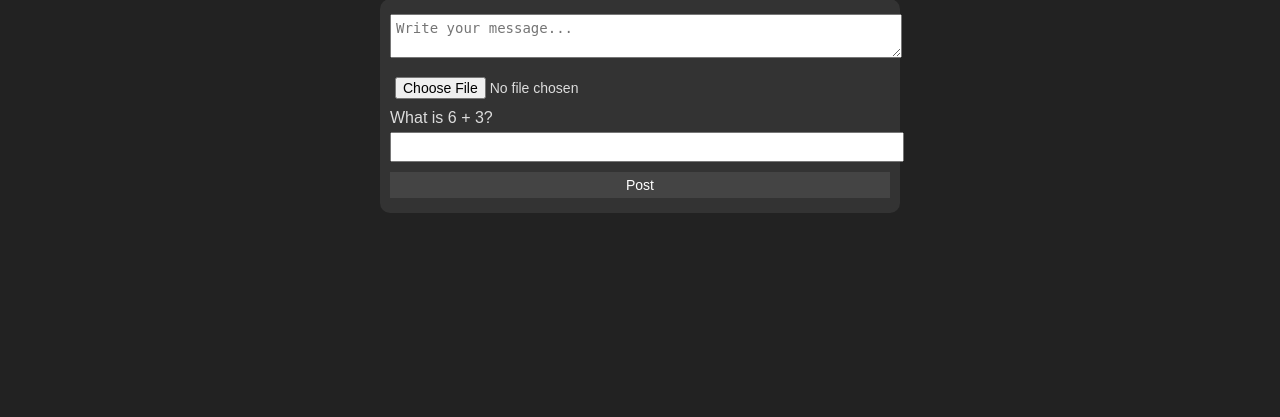
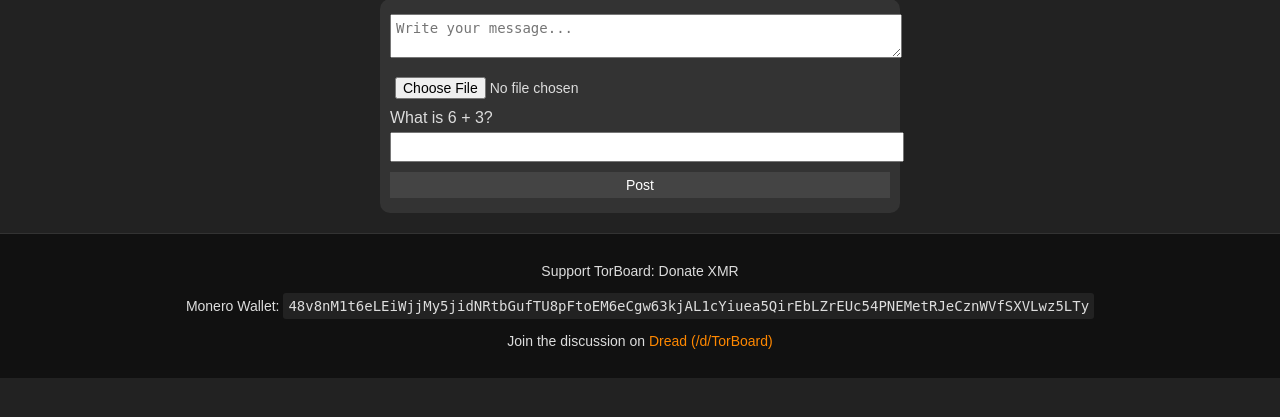
Before and after one commit to sdcat404/TorBoard, a PHP site: page /NEWindex.php in a window 1280 px wide. Shown: the part 187-604 px from the top of the page. Run offline with PHP 8.4, Linux system fonts and the light colour scheme.

Commit message:
Update NEWindex.php

```diff
--- a/NEWindex.php
+++ b/NEWindex.php
@@ -135,27 +135,52 @@
 if ($_SERVER['REQUEST_METHOD'] === 'POST' && isset($_POST['comment'])) {
     $postId = $_POST['post_id'];
     $commentName = htmlspecialchars($_POST['comment_name'] ?? 'Anonymous');
-    $comment = htmlspecialchars($_POST['comment']);
+    $commentText = htmlspecialchars($_POST['comment']);
 
-    $userId = $_SESSION['user_id'];
+    // Prevent blank comments
+    if (empty($commentText)) {
+        die("Error: You must enter text in the comment field.");
+    }
+
     $postsFile = $uploadDir . 'posts.json';
-    $posts = file_exists($postsFile) ? json_decode(file_get_contents($postsFile), true) : [];
 
+    // Check if the posts file exists and is valid JSON
+    if (file_exists($postsFile)) {
+        $jsonContent = file_get_contents($postsFile);
+        $posts = json_decode($jsonContent, true);
+
+        // If JSON is corrupted, reset to an empty array
+        if (!is_array($posts)) {
+            $posts = [];
+        }
+    } else {
+        $posts = [];
+    }
+
+    // Flag to check if the post was found and updated
+    $postUpdated = false;
+
+    // Update only the correct post
     foreach ($posts as &$post) {
         if ($post['id'] === $postId) {
             if (!isset($post['comments'])) {
-                $post['comments'] = []; // Ensure comments array exists
+                $post['comments'] = [];
             }
             $post['comments'][] = [
                 'name' => $commentName,
-                'comment' => $comment,
+                'comment' => $commentText,
                 'timestamp' => date('Y-m-d H:i:s')
             ];
-            break;
+            $postUpdated = true;
+            break; // Stop loop after updating the correct post
         }
     }
 
-    file_put_contents($postsFile, json_encode($posts));
+    // Save the updated posts if the target post was found
+    if ($postUpdated) {
+        file_put_contents($postsFile, json_encode($posts, JSON_PRETTY_PRINT | JSON_UNESCAPED_SLASHES));
+    }
+
     header("Location: ?board=$currentBoard");
     exit;
 }
@@ -239,6 +264,35 @@
     transform: scale(0.95); /* Shrinks slightly when clicked */
 }
 
+footer {
+    background: #111; /* Dark background */
+    color: #ddd;
+    text-align: center;
+    padding: 15px;
+    margin-top: 20px;
+    font-size: 14px;
+    border-top: 1px solid #333;
+}
+
+footer a {
+    color: #ff8800; /* Highlighted color for links */
+    text-decoration: none;
+}
+
+footer a:hover {
+    text-decoration: underline;
+}
+
+.xmr-address {
+    font-family: monospace;
+    background: #222;
+    padding: 5px;
+    border-radius: 3px;
+    display: inline-block;
+    word-break: break-all;
+}
+
+
     </style>
 </head>
 <body>
@@ -288,23 +342,24 @@
 
         <br>
 
+        <!-- Show Only Latest 5 Comments -->
         <?php
         $totalComments = count($post['comments']);
         if ($totalComments > 0) {
             echo "<h4>Latest Comments:</h4>";
             $displayedComments = array_slice($post['comments'], -5);
+
         }
         ?>
 
-        <!-- Show only the last 5 comments -->
         <?php foreach ($displayedComments as $comment): ?>
             <div class="comment">
-                <strong><?= $comment['name'] ?></strong>: <?= nl2br($comment['comment']) ?><br>
+               <strong><?= 'Anonymous:' ?></strong> <?= nl2br($comment['comment']) ?><br>
                 <small><?= $comment['timestamp'] ?></small>
             </div>
         <?php endforeach; ?>
 
-        <!-- Show "View All Comments" if there are more than 5 -->
+        <!-- Show "View Thread" if More Than 5 Comments -->
         <?php if ($totalComments > 5): ?>
             <a href="thread.php?id=<?= $post['id'] ?>&board=<?= $currentBoard ?>" class="view-thread-button">View All Comments (<?= $totalComments ?>)</a>
         <?php else: ?>
@@ -320,5 +375,11 @@
     </div>
 <?php endforeach; ?>
 </main>
+<footer>
+    <p>Support TorBoard: Donate XMR</p>
+    <p>Monero Wallet: <span class="xmr-address">48v8nM1t6eLEiWjjMy5jidNRtbGufTU8pFtoEM6eCgw63kjAL1cYiuea5QirEbLZrEUc54PNEMetRJeCznWVfSXVLwz5LTy</span></p>
+    <p>Join the discussion on <a href="http://dreadytofatroptsdj6io7l3xptbet6onoyno2yv7jicoxknyazubrad.onion/d/TorBoard" target="_blank">Dread (/d/TorBoard)</a></p>
+</footer>
+
 </body>
 </html>
```
